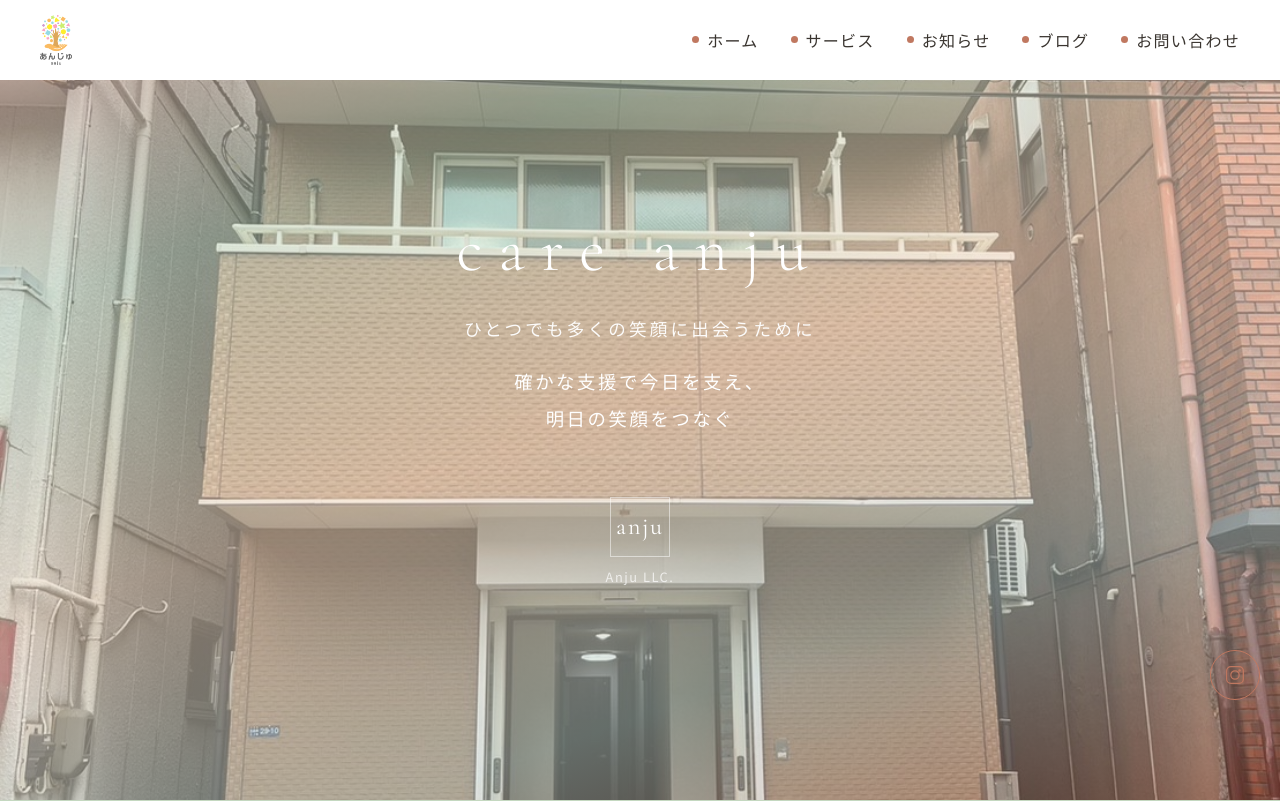
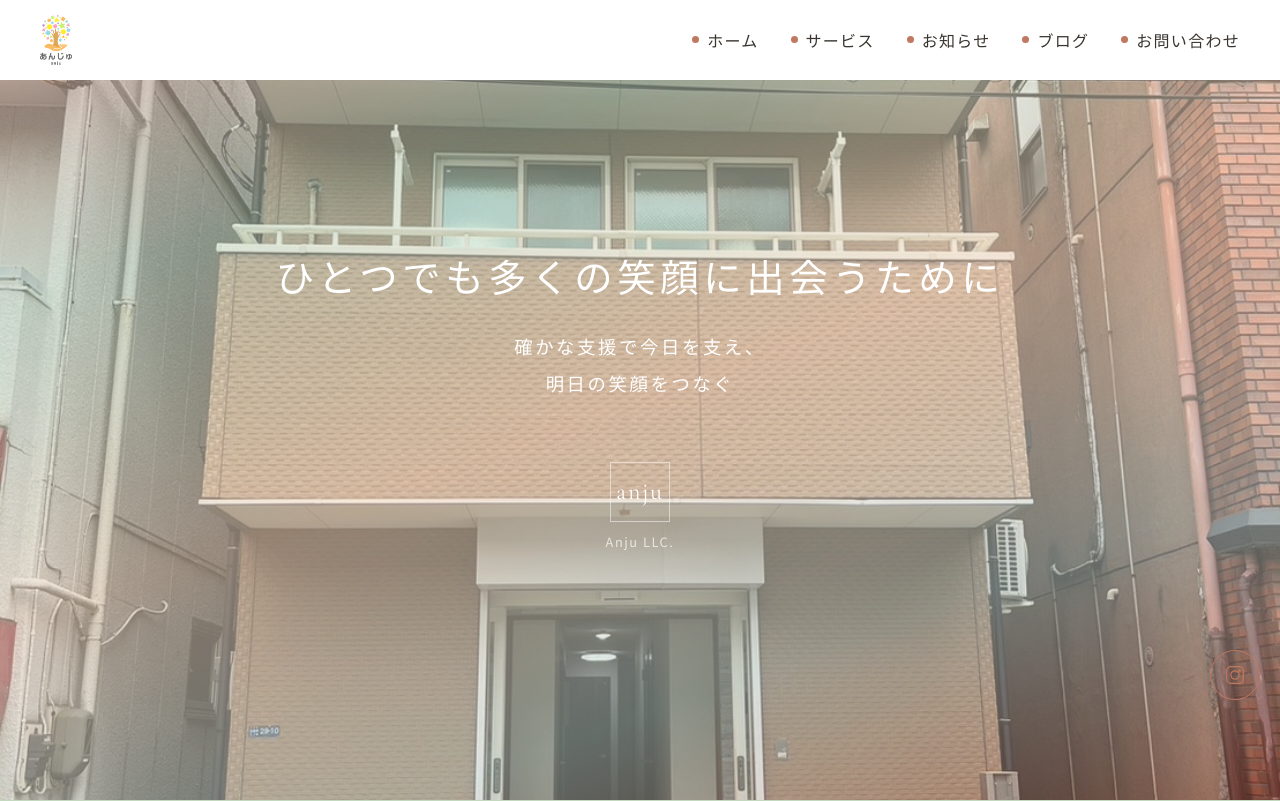
Before and after one commit to eijiyoshikawa/webtester, a PHP site: page / in a window 1280 px wide. Shown: the top 801 px of the page. Run offline with PHP 8.4, Linux system fonts and the light colour scheme; some libraries are stand-ins or nearby versions.

Commit message:
feat: ヒーローのタイトルを「ひとつでも多くの笑顔に出会うために」に変更
- h1 を 'care anju' から 'ひとつでも多くの笑顔に出会うために' に変更
- 重複していた hero__catch を削除
- hero__title のCSSを日本語向けに調整 (Noto Sans JP, font-size 2.4rem)

https://claude.ai/code/session_01E54HSUCLJryGJS7DQBFh4r

```diff
--- a/assets/css/style.css
+++ b/assets/css/style.css
@@ -478,22 +478,12 @@ select {
 }
 
 .hero__title {
-  font-family: var(--font-en);
-  font-size: 4rem;
-  font-weight: 300;
-  letter-spacing: 0.25em;
-  text-transform: lowercase;
-  line-height: 1.2;
+  font-family: var(--font-jp, 'Noto Sans JP', sans-serif);
+  font-size: 2.4rem;
+  font-weight: 500;
+  letter-spacing: 0.12em;
+  line-height: 1.5;
   margin-bottom: 24px;
-}
-
-.hero__catch {
-  font-size: 1.1rem;
-  font-weight: 400;
-  letter-spacing: 0.18em;
-  line-height: 1.8;
-  margin-bottom: 18px;
-  color: rgba(255, 255, 255, 0.95);
 }
 
 .hero__subtitle {
--- a/index.html
+++ b/index.html
@@ -48,8 +48,7 @@
     </div>
     <div class="hero__overlay"></div>
     <div class="hero__content">
-      <h1 class="hero__title fade-in">care anju</h1>
-      <p class="hero__catch fade-in fade-in--delay1">ひとつでも多くの笑顔に出会うために</p>
+      <h1 class="hero__title fade-in">ひとつでも多くの笑顔に出会うために</h1>
       <p class="hero__subtitle fade-in fade-in--delay1">確かな支援で今日を支え、<br>明日の笑顔をつなぐ</p>
       <div class="hero__logo fade-in fade-in--delay2">
         <span class="hero__logo-text">anju</span>
```
